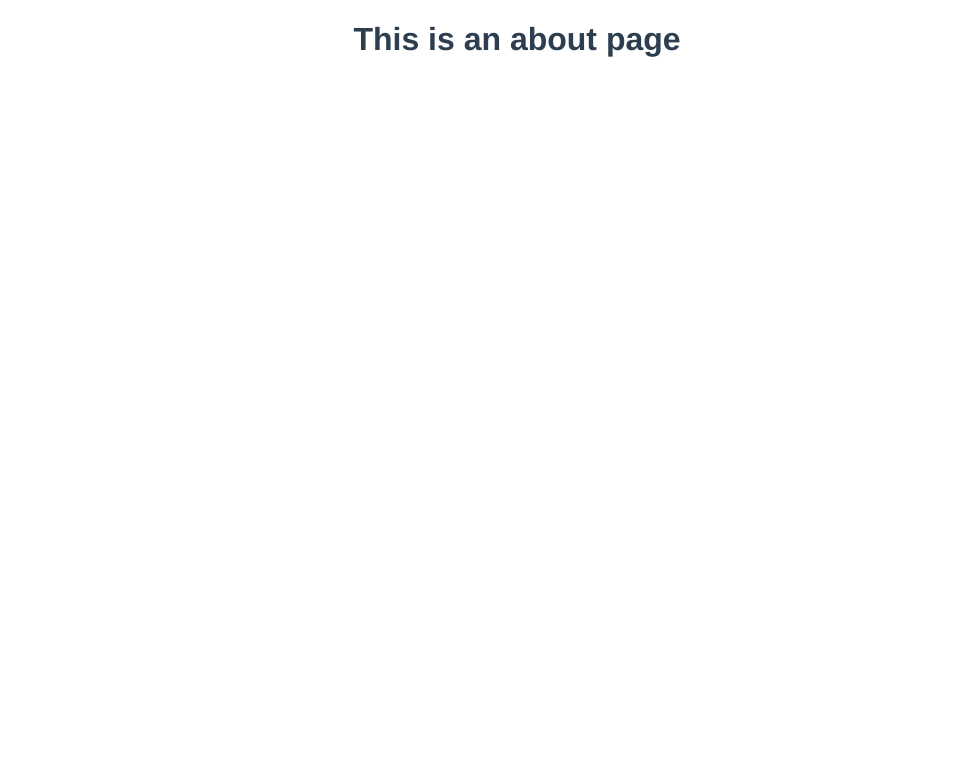
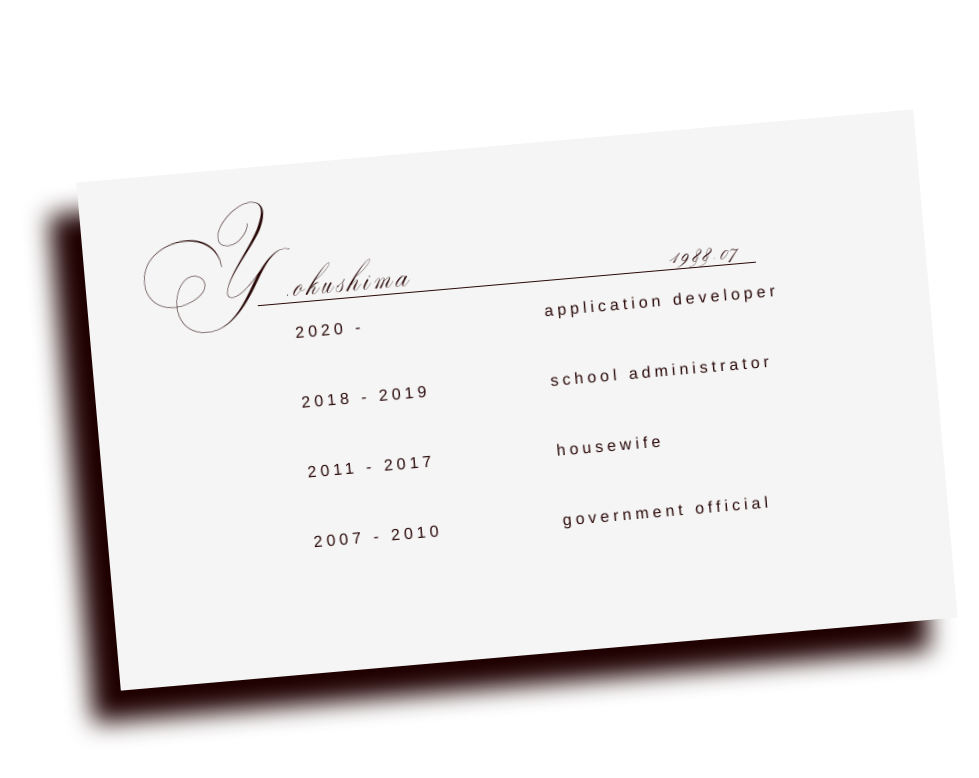
Before and after one commit to yoku-094/my-website, a Vue app: page /my-website/about in a window 1280 px wide. Shown: the top 778 px of the page, without its empty margins (123-1102 px from the left). Built offline with nearby package versions, Linux system fonts and the light colour scheme.

Commit message:
aboutページ作成

```diff
--- a/src/assets/sass/style.scss
+++ b/src/assets/sass/style.scss
@@ -39,3 +39,24 @@
   src: url('~@/assets/fonts/Angelitta.ttf') format('truetype');
   font-style: italic;
 }
+
+/** qubeckmagnetic */
+/** nomal */
+@font-face {
+  font-family: 'qubeckmagnetic';
+  src: url('~@/assets/fonts/Qubeckmagnetic.ttf') format('truetype');
+}
+
+/** bold */
+@font-face {
+  font-family: 'qubeckmagnetic';
+  src: url('~@/assets/fonts/Qubeckmagnetic.ttf') format('truetype');
+  font-weight: bold;
+}
+
+/** italic */
+@font-face {
+  font-family: 'qubeckmagnetic';
+  src: url('~@/assets/fonts/Qubeckmagnetic.ttf') format('truetype');
+  font-style: italic;
+}
--- a/src/components/About.vue
+++ b/src/components/About.vue
@@ -1,6 +1,36 @@
 <template>
   <div class="about">
-    <h1>This is an about page</h1>
+    <div class="contaner">
+      <div class="personal-data">
+        <div class="row">
+          <div class="first-name">Y</div>
+          <div class="underline-area">
+            <span class="family-name">.okushima</span>
+            <span class="birthday">1988.07</span>
+          </div>
+        </div>
+      </div>
+      <div class="work-history">
+        <div class="row">
+          <div class="history-col">
+            <span class="period">2020 -</span>
+            <span class="job-title">application developer</span>
+          </div>
+          <div class="history-col">
+            <span class="period">2018 - 2019</span>
+            <span class="job-title">school administrator</span>
+          </div>
+          <div class="history-col">
+            <span class="period">2011 - 2017</span>
+            <span class="job-title">housewife</span>
+          </div>
+          <div class="history-col">
+            <span class="period">2007 - 2010</span>
+            <span class="job-title">government official</span>
+          </div>
+        </div>
+      </div>
+    </div>
   </div>
 </template>
 
@@ -10,3 +40,79 @@ export default {
   components: {},
 };
 </script>
+
+<style lang="scss" scoped>
+.about {
+  height: 100vh;
+  display: flex;
+  justify-content: center;
+  align-items: center;
+  color: #290707;
+
+  .contaner {
+    padding-top: 30px;
+    padding-left: 70px;
+    padding-bottom: 70px;
+    filter: drop-shadow(-30px 30px 12px rgb(31 0 0));
+    transform: rotate(-5deg);
+    background: whitesmoke;
+  }
+}
+/** 名前・生年月 */
+.personal-data {
+  display: inline-block;
+  text-align: center;
+  height: 130px;
+  padding-right: 170px;
+
+  .row {
+    display: flex;
+    font-family: "qubeckmagnetic";
+    letter-spacing: 4px;
+    text-align: center;
+    padding-right: calc(100% - 950px);
+
+    .first-name {
+      width: 100px;
+      font-size: 50px;
+      font-weight: 900;
+    }
+    .family-name {
+      font-size: 30px;
+      padding-left: 14px;
+      border-bottom: 100px;
+    }
+    .birthday {
+      padding-left: 260px;
+      font-size: 20px;
+    }
+
+    /** 下線 */
+    .underline-area {
+      width: 500px;
+      height: 58px;
+      padding-top: 50px;
+      border-bottom: 1px solid #290707;
+    }
+  }
+}
+
+/** 職歴 */
+.work-history {
+  display: flex;
+  justify-content: center;
+  align-items: center;
+
+  span {
+    height: 70px;
+  }
+
+  .history-col {
+    display: grid;
+    grid-template-columns: 250px 300px;
+    padding-left: 50px;
+    text-align: left;
+    letter-spacing: 4px;
+  }
+}
+</style>
--- a/src/sass/main.scss
+++ b/src/sass/main.scss
@@ -4,6 +4,7 @@ body {
 }
 
 .el-tabs {
+    height: 100vh;
 
     .is-left {
         margin-right: 0px !important;
@@ -12,10 +13,10 @@ body {
     /** サイドメニュー */
     .el-tabs__header {
         width: fit-content;
-        background-color: rgb(31, 114, 170);
+        background-color: #4b0006;
 
         .is-left {
-            height: 100vh;
+            height: 100%;
         }
 
         .el-tabs__nav-wrap::after,
@@ -31,7 +32,7 @@ body {
 
             /** メニュー */
             .el-tabs__item {
-                height: auto;
+                height: 100%;
                 font-family: "hector-barbossa";
                 font-size: 30px;
                 font-style: normal;
@@ -49,14 +50,16 @@ body {
 
     /** 表示エリア */
     .el-tabs__content {
-        display: flex;
-        justify-content: center;
-        align-items: center;
-        height: 100vh;
-        background-color: rgb(152, 207, 243);
-        font-family: "angelitta";
+        // display: flex;
+        // justify-content: center;
+        // align-items: center;
+        height: 100%;
+        // padding-top: 50px;
+        background-color: #6b161e;
+        font-family: "qubeckmagnetic";
         font-size: 30px;
         font-style: normal;
         font-weight: bold;
+        color: whitesmoke;
 }
 }
--- a/src/views/Home.vue
+++ b/src/views/Home.vue
@@ -10,9 +10,9 @@
       <el-tab-pane label="Top" name="first" class="top">
         <Top></Top>
       </el-tab-pane>
-      <el-tab-pane label="About" class="about"><About></About></el-tab-pane>
-      <el-tab-pane label="Work" class="work"><Work></Work></el-tab-pane>
-      <el-tab-pane label="Blog" class="blog"><Blog></Blog></el-tab-pane>
+      <el-tab-pane label="about" class="about"><About></About></el-tab-pane>
+      <el-tab-pane label="work" class="work"><Work></Work></el-tab-pane>
+      <el-tab-pane label="blog" class="blog"><Blog></Blog></el-tab-pane>
     </el-tabs>
   </div>
 </template>
@@ -46,3 +46,9 @@ export default {
   },
 };
 </script>
+
+<style lang="scss" scoped>
+.home {
+  position: relative;
+}
+</style>
```
Also changed, not shown: src/assets/fonts/Qubeckmagnetic.ttf (added), 8 other files (tests, documents, lock files or other folders).
